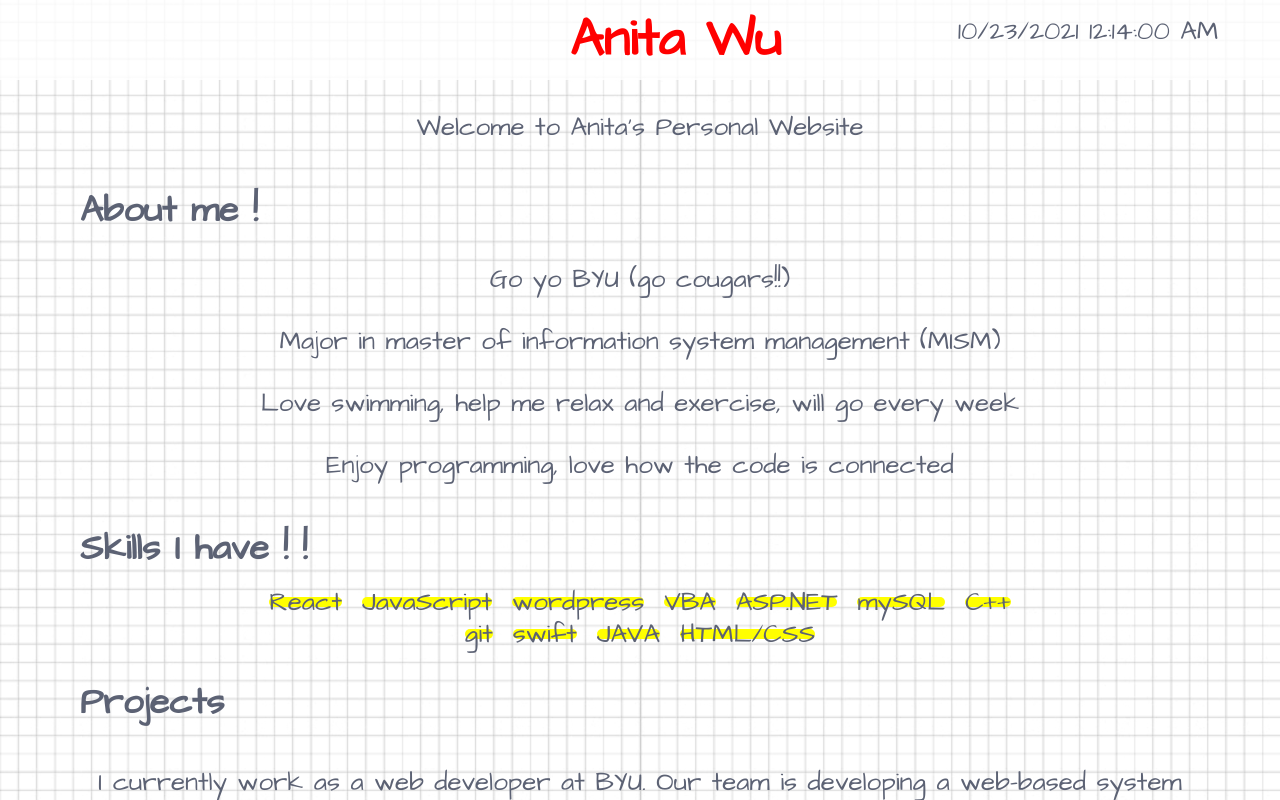
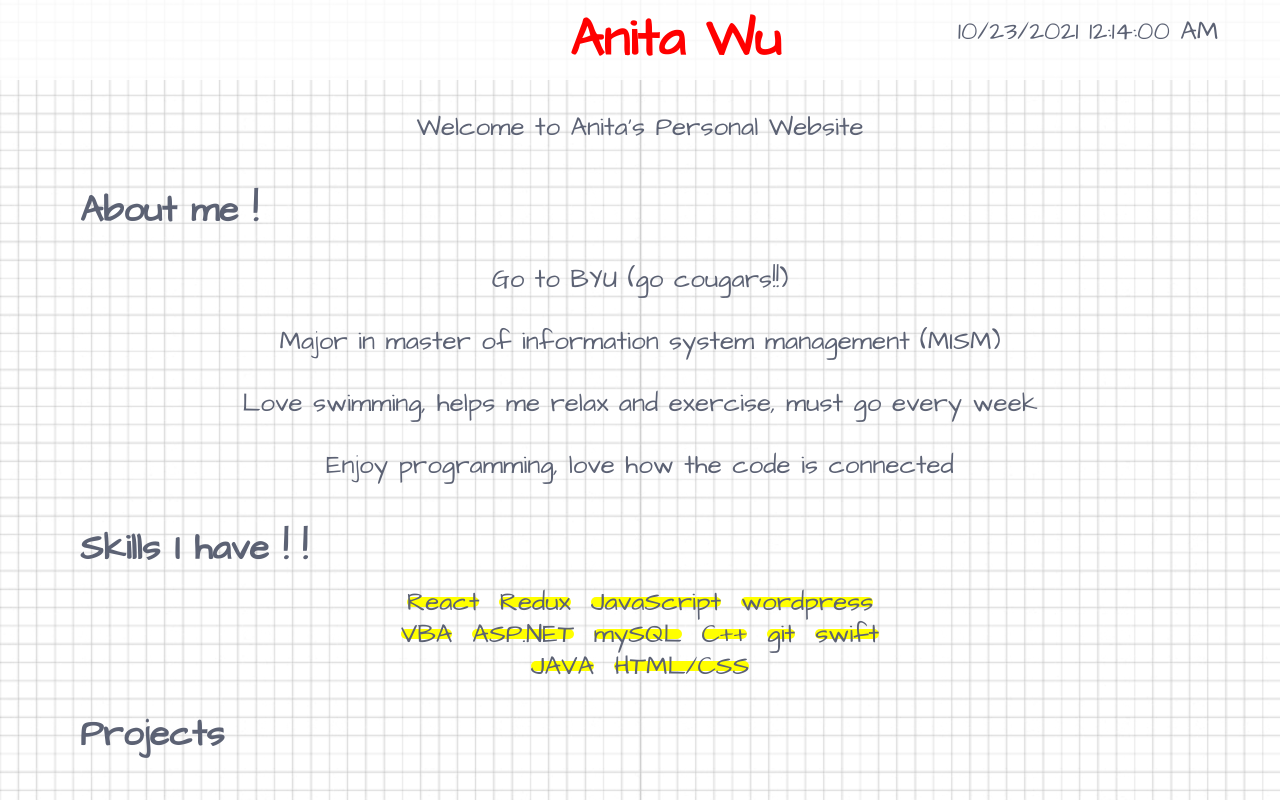
Before and after one commit to anita908/anita-personal-website, a React (Create React App) app: page / in a window 1280 px wide. Shown: the top 800 px of the page. Built offline with nearby package versions, Linux system fonts and the light colour scheme.

Commit message:
add skill

```diff
--- a/src/App.css
+++ b/src/App.css
@@ -65,7 +65,7 @@
 
 .App-skills {
   line-height: 2rem;
-  padding: 0 20%;
+  padding: 0 30%;
   overflow-wrap: break-word;
 }
 
--- a/src/App.js
+++ b/src/App.js
@@ -27,18 +27,19 @@ function App() {
        <p>Welcome to Anita's Personal Website</p>
 
         <h1 class="App-sub-headers">About me ! </h1>
-        <p>Go yo BYU (go cougars!!)</p>
+        <p>Go to BYU (go cougars!!)</p>
         <p>Major in master of information system management (MISM)</p>
-        <p>Love swimming, help me relax and exercise, will go every week</p>
+        <p>Love swimming, helps me relax and exercise, must go every week</p>
         <p>Enjoy programming, love how the code is connected</p>
 
         <h1 class="App-sub-headers">Skills I have ! !</h1>
         <div class="App-skills">
           <span>React</span>
+          <span>Redux</span>
           <span>JavaScript</span>
           <span>wordpress</span>
           <span>VBA</span>
-          <span> ASP.NET</span>
+          <span>ASP.NET</span>
           <span>mySQL</span>
           <span>C++</span>
           <span>git</span>
```
